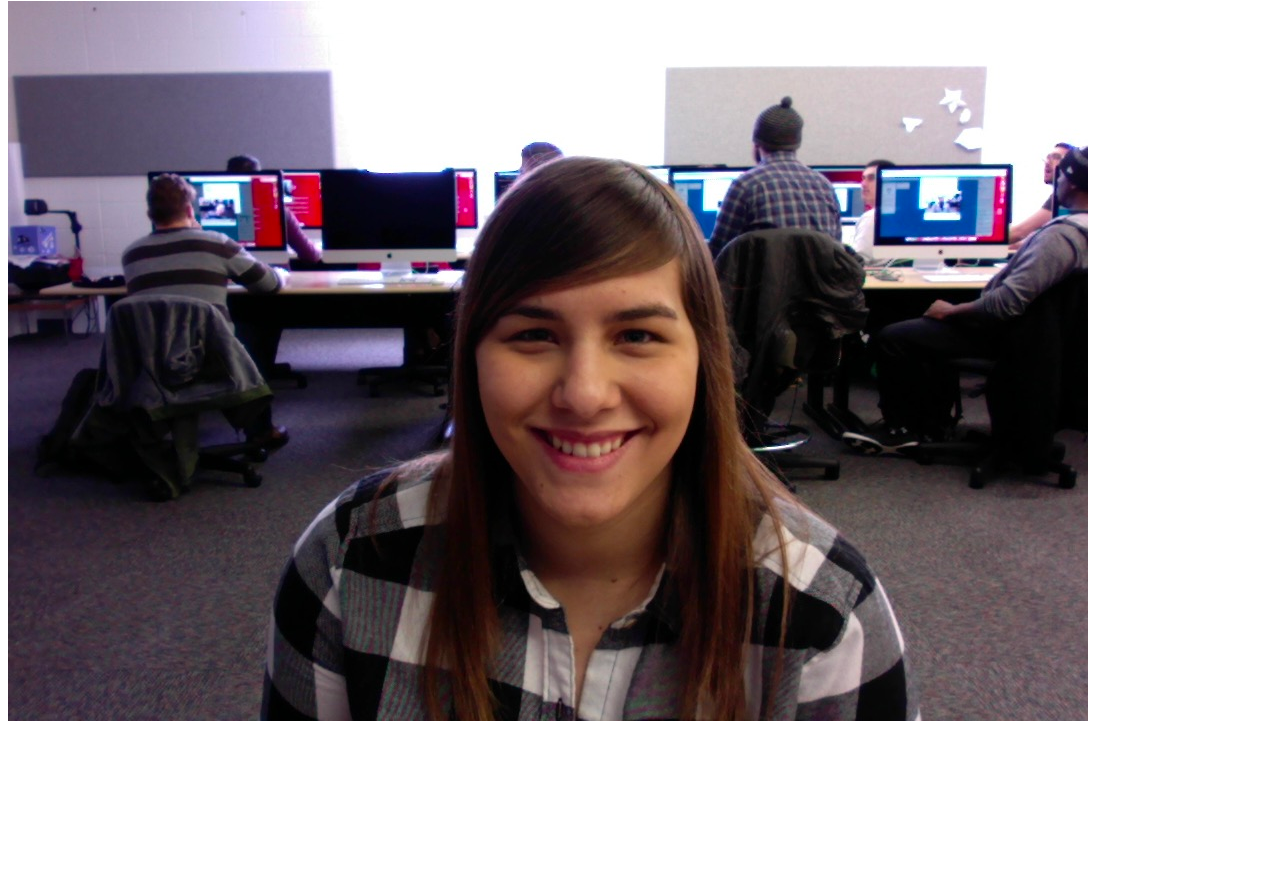
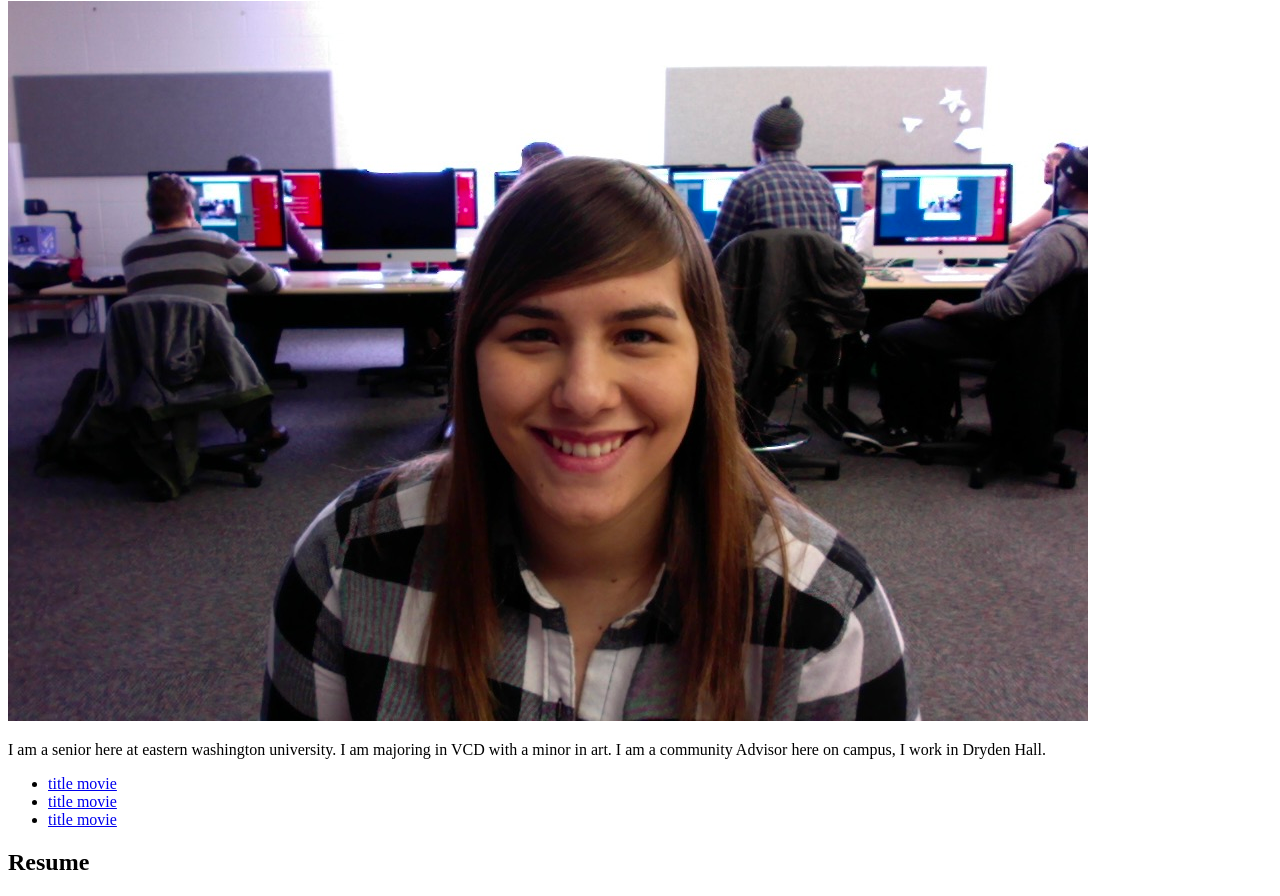
Before and after one commit to Demi5/web1, a plain HTML site: page index.html in a window 1280 px wide. Shown: the part 79-975 px from the top of the page. Before the commit the page ends 812 px from the top, so only its background shows below. Drawn offline with Linux system fonts and the light colour scheme.

Commit message:
started bio & resume
movie titles
resume

```diff
--- a/index.html
+++ b/index.html
@@ -10,5 +10,18 @@
 
   <img src="img/Photo%20on%201-9-17%20at%2010.50%20AM.jpg" alt="">
 
+    <p>I am a senior here at eastern washington university. I am majoring in VCD with a minor in art. I am a community Advisor here on campus, I work in Dryden Hall.</p>
+
+    <ul>
+        <li><a href="http://">title movie</a></li>
+        <li><a href="http://">title movie</a></li>
+        <li><a href="http://">title movie</a></li>
+    </ul>
+
+
+    <h2>Resume</h2>
+
+
+
 </body>
 </html>
```
